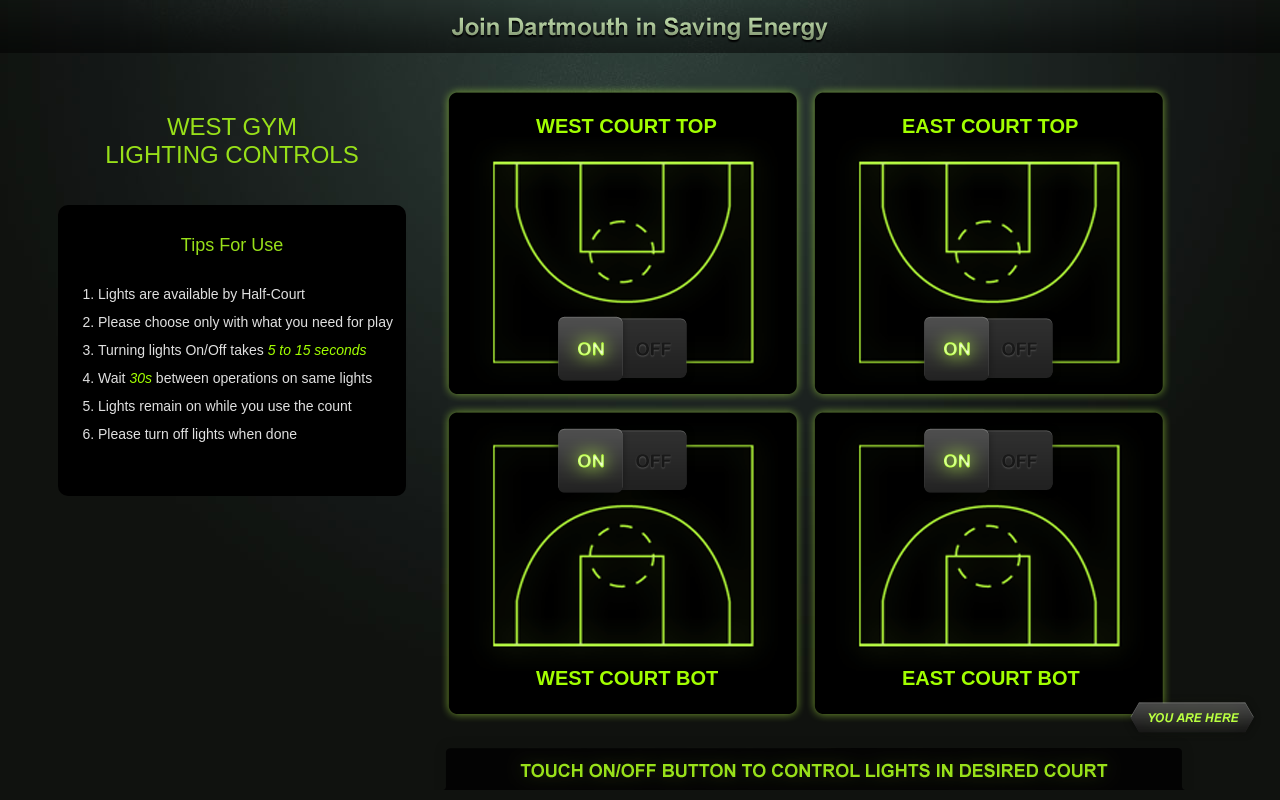
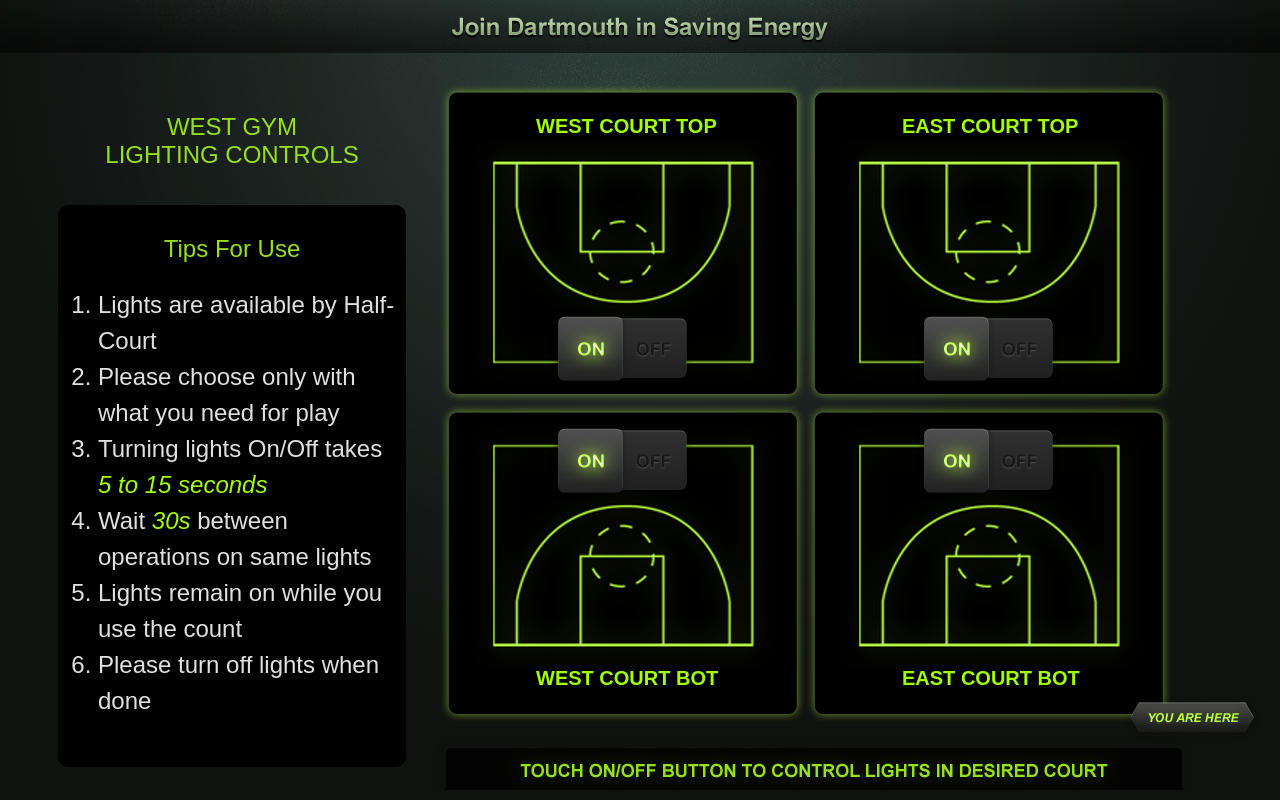
Before and after one commit to wukan/gym-lighting, a PHP site: page / in a window 1280 px wide. Run offline with PHP 8.4, Linux system fonts and the light colour scheme; data that the repository does not hold is empty.

Commit message:
Make the fonts larger

```diff
--- a/css/yuan.css
+++ b/css/yuan.css
@@ -53,13 +53,13 @@
 #tips-content h3 {
     color:#98e019;
     text-align:center;
-    font-size:18px;
+    font-size:24px;
     font-weight:normal;
 }
 #tips-content ol {
     color:#e0e0e0;
-    font-size:14px;
-    line-height:28px;
+    font-size:24px;
+    line-height:36px;
     margin-top:24px;
     margin-left:40px;
     margin-right:10px;
```
